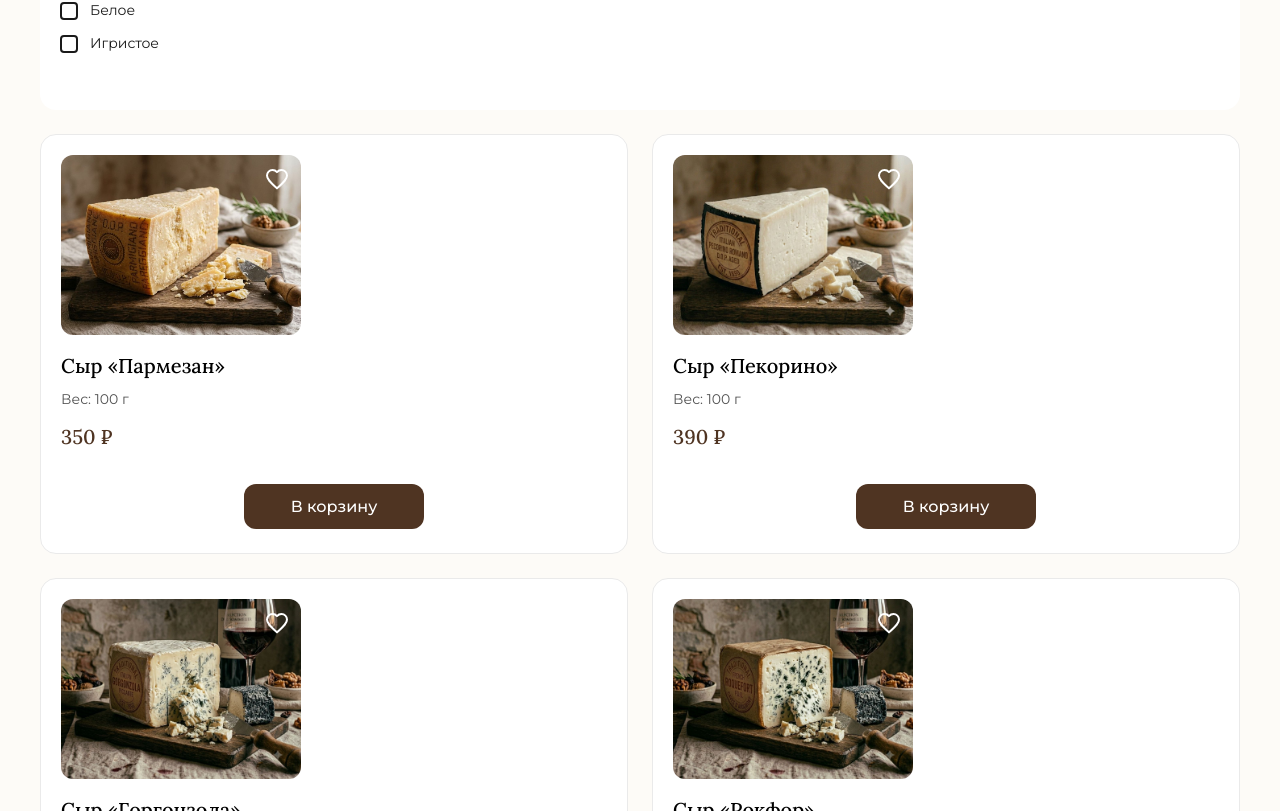
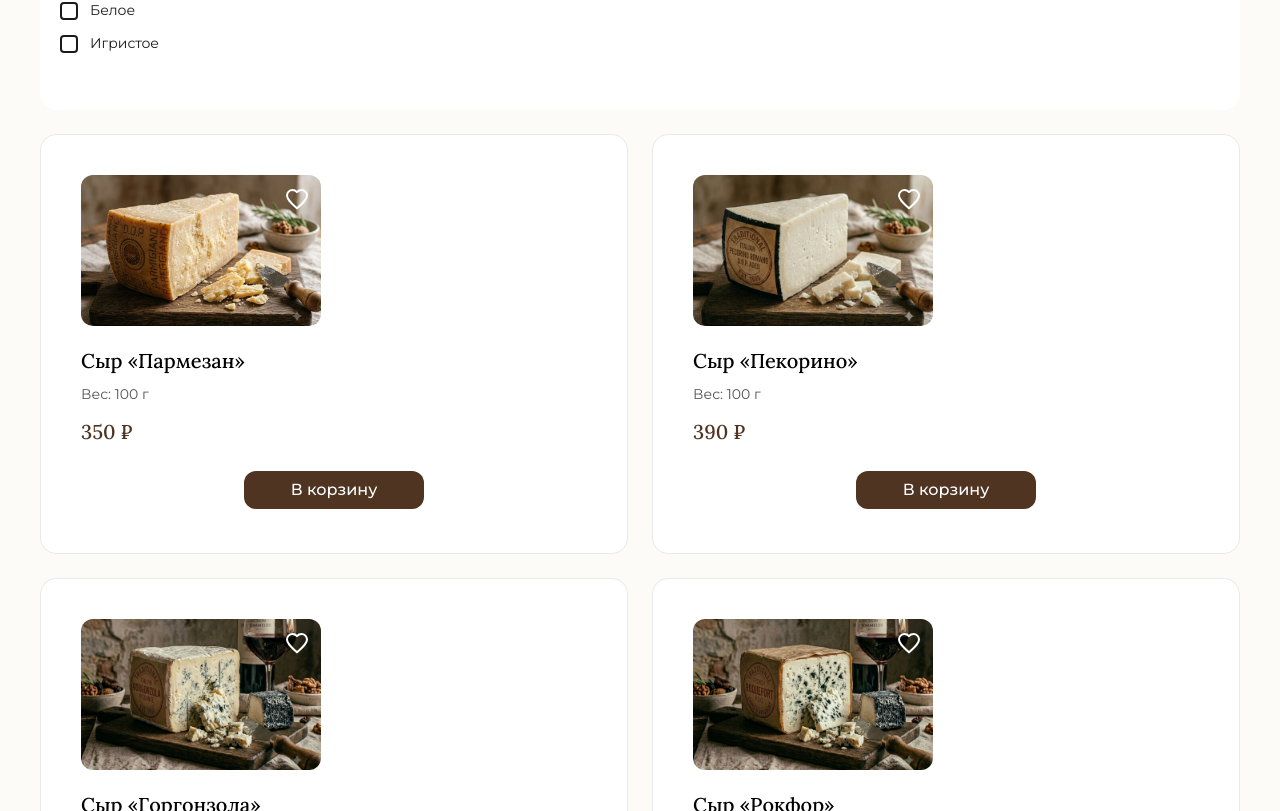
Before and after one commit to Ant1hype/interfaces_programs_systems_finally_task, a React (Vite) app: page /catalog in a window 1280 px wide. Shown: the part 1709-2520 px from the top of the page. Built offline with nearby package versions, Linux system fonts and the light colour scheme.

Commit message:
catalog: restore card inner spacing (20px pad, airy text rhythm)

```diff
--- a/src/pages/Catalog.css
+++ b/src/pages/Catalog.css
@@ -427,3 +427,30 @@ body.search-locked::-webkit-scrollbar {
 @media (max-width: 640px) {
   .catalog-grid { grid-template-columns: 1fr; }
 }
+
+/* Внутренние отступы карточек каталога */
+.catalog-grid .product-card {
+  padding: 20px;
+  display: flex;
+  flex-direction: column;
+}
+
+.catalog-grid .product-card__image-wrap {
+  margin-bottom: 20px;
+}
+
+.catalog-grid .product-card__title {
+  margin: 0 0 8px;
+}
+
+.catalog-grid .product-card__weight {
+  margin: 0 0 12px;
+}
+
+.catalog-grid .product-card__price {
+  margin: 0 0 24px;
+}
+
+.catalog-grid .product-card__btn {
+  margin-top: auto;
+}
```
